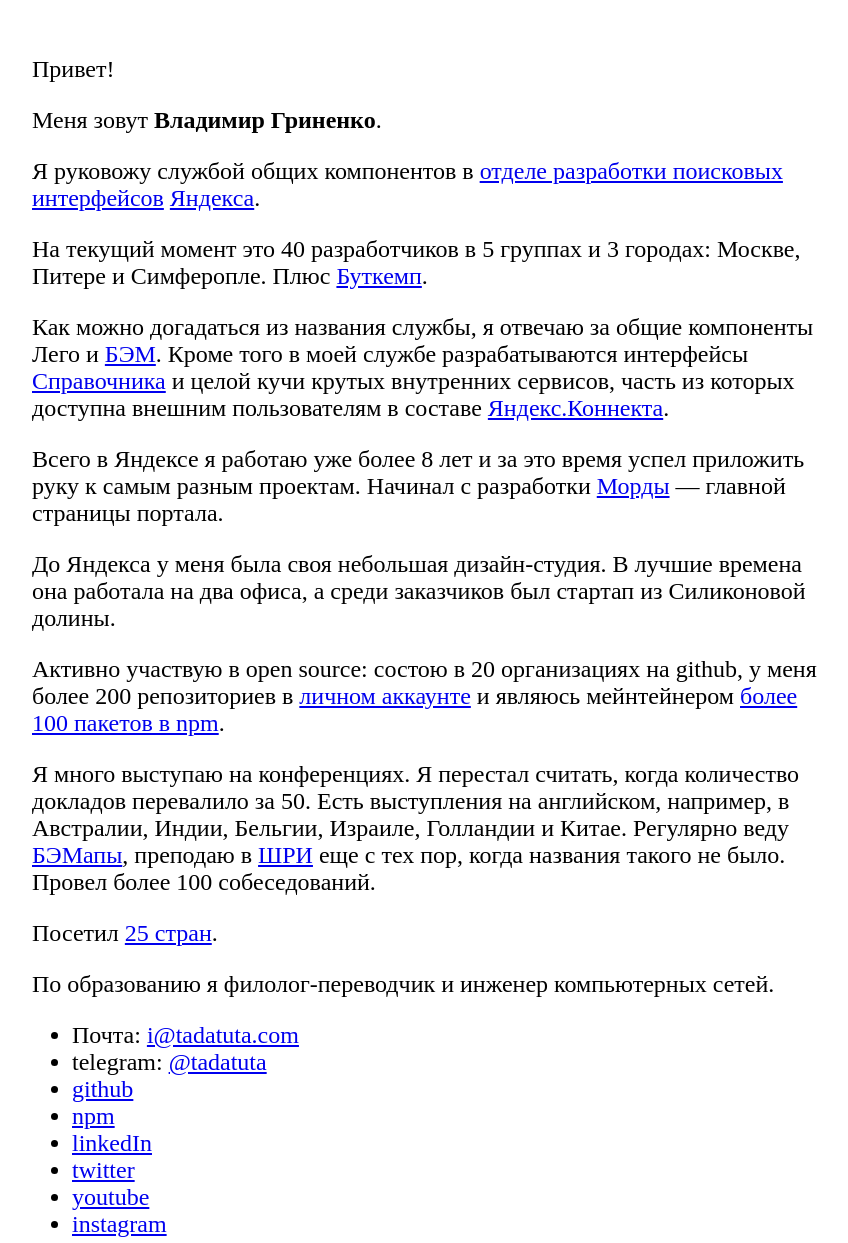
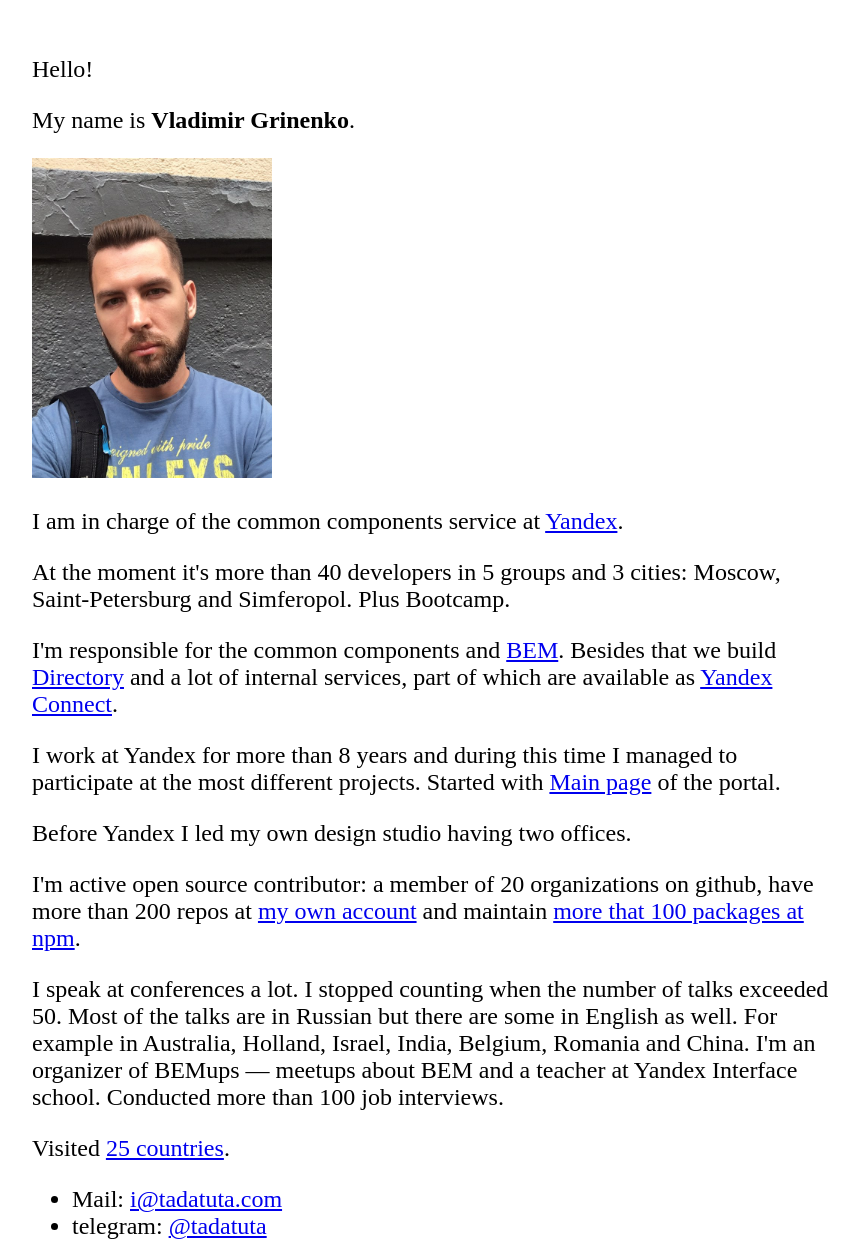
Before and after one commit to tadatuta/tadatuta.com, a plain HTML site: page index.html in a window 1280 px wide. Shown: the top 1243 px of the page, without its empty margins (0-848 px from the left). Drawn offline with Linux system fonts and the light colour scheme.

Commit message:
Introduce English version

```diff
--- a/index.html
+++ b/index.html
@@ -1,10 +1,10 @@
 <!DOCTYPE html>
-<html lang="ru">
+<html lang="en">
 <head>
     <meta charset="UTF-8">
     <meta name="viewport" content="width=device-width, initial-scale=1.0">
     <meta http-equiv="X-UA-Compatible" content="ie=edge">
-    <title>Владимир Гриненко</title>
+    <title>Vladimir Grinenko</title>
 </head>
 <style>
     body {
@@ -12,26 +12,34 @@
         max-width: 800px;
         padding: 24px;
     }
+
+    .image {
+        width: 30%;
+        cursor: pointer;
+    }
+
+    .image img {
+        max-width: 100%;
+    }
 </style>
 <body>
-<p>Привет!</p>
-<p>Меня зовут <strong>Владимир Гриненко</strong>.</p>
-<p>Я руковожу службой общих компонентов в <a href="https://yandex.ru/jobs/team_search_interfaces">отделе разработки поисковых интерфейсов</a> <a href="https://yandex.ru/company/">Яндекса</a>.</p>
-<p>На текущий момент это 40 разработчиков в 5 группах и 3 городах: Москве, Питере и Симферопле. Плюс <a href="https://yandex.ru/promo/bootcamp/">Буткемп</a>.</p>
-<p>Как можно догадаться из названия службы, я отвечаю за общие компоненты Лего и <a href="https://ru.bem.info">БЭМ</a>. Кроме того в моей службе разрабатываются интерфейсы <a href="https://yandex.ru/sprav/">Справочника</a> и целой кучи крутых внутренних сервисов, часть из которых доступна внешним пользователям в составе <a href="https://connect.yandex.ru">Яндекс.Коннекта</a>.</p>
-<p>Всего в Яндексе я работаю уже более 8 лет и за это время успел приложить руку к самым разным проектам. Начинал с разработки <a href="https://yandex.ru">Морды</a> — главной страницы портала.</p>
-<p>До Яндекса у меня была своя небольшая дизайн-студия. В лучшие времена она работала на два офиса, а среди заказчиков был стартап из Силиконовой долины.</p>
-<p>Активно участвую в open source: состою в 20 организациях на github, у меня более 200 репозиториев в <a href="https://github.com/tadatuta/">личном аккаунте</a> и являюсь мейнтейнером <a href="https://www.npmjs.com/~tadatuta">более 100 пакетов в npm</a>.</p>
+<p>Hello!</p>
+<p>My name is <strong>Vladimir Grinenko</strong>.</p>
+<div class="image"><img src="tadatuta.jpg" alt="Vladimir Grinenko photo" title="My photo" width="100%"></div>
+<p>I am in charge of the common components service at <a href="https://yandex.com/company/">Yandex</a>.</p>
+<p>At the moment it's more than 40 developers in 5 groups and 3 cities: Moscow, Saint-Petersburg and Simferopol. Plus Bootcamp.</p>
+<p>I'm responsible for the common components and <a href="https://en.bem.info">BEM</a>. Besides that we build <a href="https://yandex.com/sprav/">Directory</a> and a lot of internal services, part of which are available as <a href="https://connect.yandex.com">Yandex Connect</a>.</p>
+<p>I work at Yandex for more than 8 years and during this time I managed to participate at the most different projects. Started with <a href="https://yandex.com">Main page</a> of the portal.</p>
+<p>Before Yandex I led my own design studio having two offices.</p>
+<p>I'm active open source contributor: a member of 20 organizations on github, have more than 200 repos at <a href="https://github.com/tadatuta/">my own account</a> and maintain <a href="https://www.npmjs.com/~tadatuta">more that 100 packages at npm</a>.</p>
 
-<p>Я много выступаю на конференциях. Я перестал считать, когда количество докладов перевалило за 50. Есть выступления на английском, например, в Австралии, Индии, Бельгии, Израиле, Голландии и Китае.
-Регулярно веду <a href="https://events.yandex.ru/events/bemup/">БЭМапы</a>, преподаю в <a href="https://yandex.ru/promo/academy/shri">ШРИ</a> еще с тех пор, когда названия такого не было. Провел более 100 собеседований.</p>
+<p>I speak at conferences a lot. I stopped counting when the number of talks exceeded 50. Most of the talks are in Russian but there are some in English as well. For example in Australia, Holland, Israel, India, Belgium, Romania and China.
+I'm an organizer of BEMups — meetups about BEM and a teacher at Yandex Interface school. Conducted more than 100 job interviews.</p>
 
-<p>Посетил <a href="https://www.amcharts.com/visited_countries/#BY,BE,FR,GE,DE,HU,IT,LV,LT,NL,PT,RU,ES,TR,UA,GB,VA,CN,HK,IN,IL,TH,AE,AU">25 стран</a>.</p>
-
-<p>По образованию я филолог-переводчик и инженер компьютерных сетей.</p>
+<p>Visited <a href="https://www.amcharts.com/visited_countries/#BY,BE,FR,GE,DE,HU,IT,LV,LT,NL,PT,RU,ES,TR,UA,GB,VA,CN,HK,IN,IL,TH,AE,AU">25 countries</a>.</p>
 
 <ul>
-    <li>Почта: <a href="mailto:i@tadatuta.com">i@tadatuta.com</a></li>
+    <li>Mail: <a href="mailto:i@tadatuta.com">i@tadatuta.com</a></li>
     <li>telegram: <a href="https://t.me/@tadatuta">@tadatuta</a>
     <li><a href="https://github.com/tadatuta/">github</a></li>
     <li><a href="https://www.npmjs.com/~tadatuta">npm</a></li>
@@ -40,5 +48,11 @@
     <li><a href="https://www.youtube.com/c/VladimirGrinenko">youtube</a></li>
     <li><a href="https://www.instagram.com/tadatuta/">instagram</a></li>
 </ul>
+<p>See <a href="/ru/">Russian version here</a>.</p>
+<script>
+    document.querySelector('.image').addEventListener('click', function(e) {
+        this.classList.remove('image');
+    }, false);
+</script>
 </body>
 </html>
```
Also changed, not shown: ru/index.html (added, +46 -0 lines).
